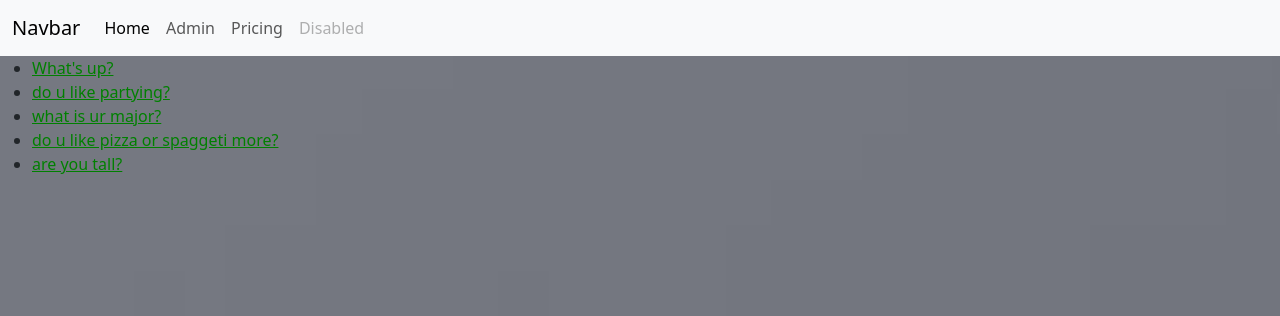
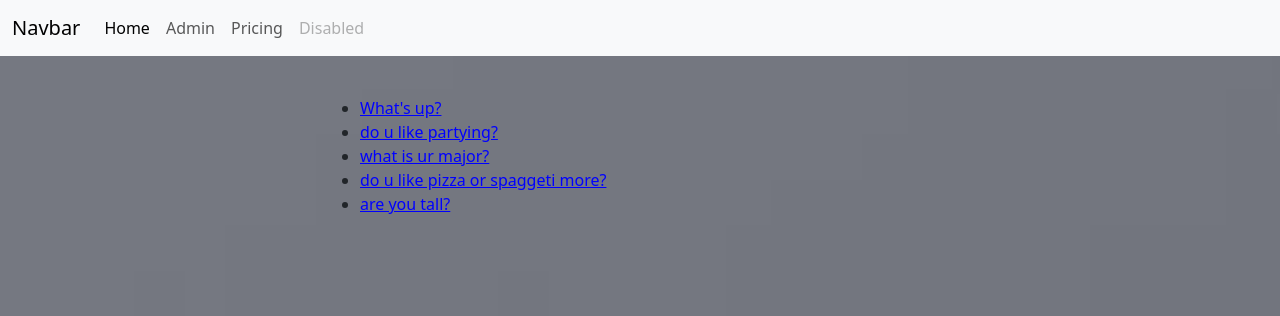
Before and after one commit to marioskaraiskos/django-web-voting-app, a Django app: page /polls/ in a window 1280 px wide. Shown: the top 316 px of the page. Run offline with Django 5.2, Linux system fonts and the light colour scheme; data comes from the database, SQL or seed files in the repository.

Commit message:
changing the color of the links so we can see them better and trying to center the links in our screen

```diff
--- a/mysite/polls/static/polls/style.css
+++ b/mysite/polls/static/polls/style.css
@@ -1,8 +1,14 @@
 li a {
-    color: green;
+    color: blue;
 }
 
 body {
     background: yellow url("images/background.jpeg") no-repeat;
     background-size: cover;
 }
+#links {
+    /*list-style-type: square;  Changes bullet points to squares */
+    padding: 40px; /* Adds padding around the list */
+    width: 50%; /* Sets a width for the <ul> */
+    margin: 0 auto; /* Centers the <ul> horizontally */
+}
--- a/mysite/polls/templates/polls/index.html
+++ b/mysite/polls/templates/polls/index.html
@@ -28,7 +28,7 @@
     </div>
   </nav>
 {% if latest_question_list %}
-    <ul>
+    <ul id="links">
     {% for question in latest_question_list %}
             <li><a href="{% url 'polls:detail' question.id %}">{{ question.question_text }}</a></li>
     {% endfor %}
```
